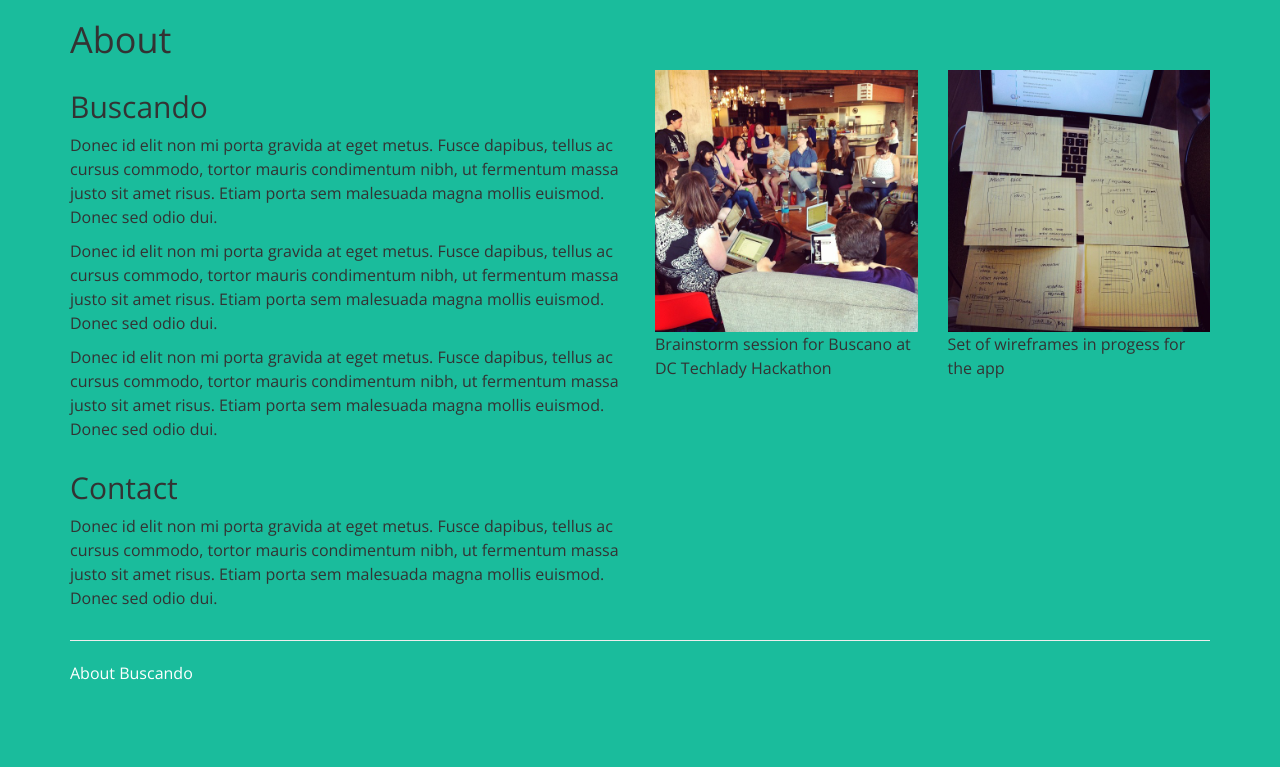
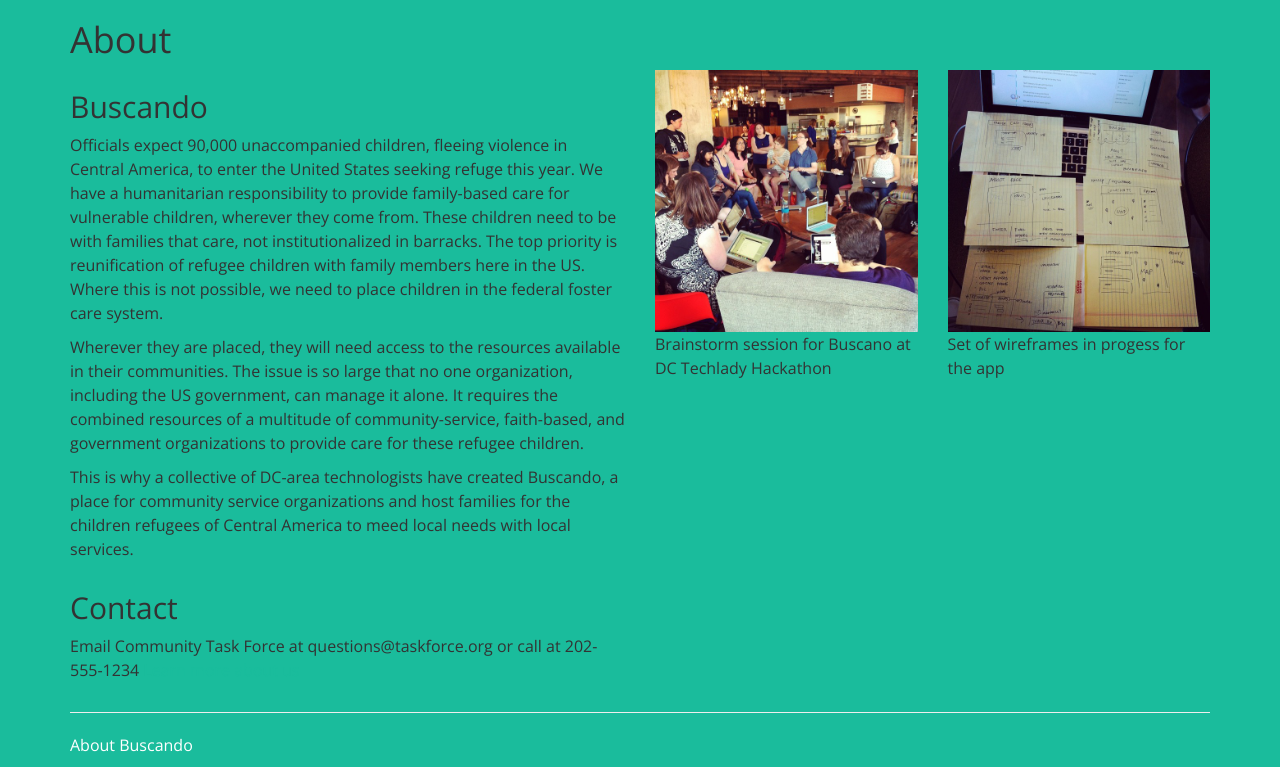
Before and after one commit to aliyarahman/buscando, a Django app: page /app/about/ in a window 1280 px wide. Shown: the part 52-819 px from the top of the page. Before the commit the page ends 732 px from the top, so only its background shows below. Run offline with Django 3.2, Linux system fonts and the light colour scheme; parts of the project's set-up code (start-up, migrations or seed data) failed here and were passed over; some libraries are stand-ins or nearby versions.

Commit message:
added content to index and about page

```diff
--- a/app/templates/about.html
+++ b/app/templates/about.html
@@ -8,9 +8,11 @@
 <div class="row">
 	<div class="col-md-6">
 		<h2>Buscando</h2>
-		<p>Donec id elit non mi porta gravida at eget metus. Fusce dapibus, tellus ac cursus commodo, tortor mauris condimentum nibh, ut fermentum massa justo sit amet risus. Etiam porta sem malesuada magna mollis euismod. Donec sed odio dui. </p>
-		<p>Donec id elit non mi porta gravida at eget metus. Fusce dapibus, tellus ac cursus commodo, tortor mauris condimentum nibh, ut fermentum massa justo sit amet risus. Etiam porta sem malesuada magna mollis euismod. Donec sed odio dui. </p>
-		<p>Donec id elit non mi porta gravida at eget metus. Fusce dapibus, tellus ac cursus commodo, tortor mauris condimentum nibh, ut fermentum massa justo sit amet risus. Etiam porta sem malesuada magna mollis euismod. Donec sed odio dui. </p>
+		<p>Officials expect 90,000 unaccompanied children, fleeing violence in Central America, to enter the United States seeking refuge this year. We have a humanitarian responsibility to provide family-based care for vulnerable children, wherever they come from. These children need to be with families that care, not institutionalized in barracks. The top priority is reunification of refugee children with family members here in the US. Where this is not possible, we need to place children in the federal foster care system.</p>
+
+		<p> Wherever they are placed, they will need access to the resources available in their communities. The issue is so large that no one organization, including the US government, can manage it alone. It requires the combined resources of a multitude of community-service, faith-based, and government organizations to provide care for these refugee children.</p>
+
+		<p>This is why a collective of DC-area technologists have created Buscando, a place for community service organizations and host families for the children refugees of Central America to meed local needs with local services.</p>
 	</div>
 	<div class="col-md-3">
 		<figure>
@@ -36,7 +38,7 @@
 <div class="row">
 	<div class="col-md-6">
 		<h2>Contact</h2>
-		<p>Donec id elit non mi porta gravida at eget metus. Fusce dapibus, tellus ac cursus commodo, tortor mauris condimentum nibh, ut fermentum massa justo sit amet risus. Etiam porta sem malesuada magna mollis euismod. Donec sed odio dui. </p>
+		<p> Email Community Task Force at questions@taskforce.org or call at 202-555-1234 <a href="">Learn more about us </a> </p>
 	</div>
 </div>
 
--- a/app/templates/index.html
+++ b/app/templates/index.html
@@ -34,17 +34,17 @@
     <div class="row">
             <div class="col-md-4">
                 <h2>I'm looking for help</h2>
-                    <p>Donec id elit non mi porta gravida at eget metus. Fusce dapibus, tellus ac cursus commodo, tortor mauris condimentum nibh, ut fermentum massa justo sit amet risus. Etiam porta sem malesuada magna mollis euismod. Donec sed odio dui.</p>
+                    <p>As a host family I want to be able to locate resources near me that can provide legal services for undocumented minors.</p>
             <p><a class="btn btn-default" href="http://getbootstrap.com/examples/jumbotron/#" role="button">View details »</a></p>
             </div>
             <div class="col-md-4">
                     <h2>I can help</h2>
-                    <p>Donec id elit non mi porta gravida at eget metus. Fusce dapibus, tellus ac cursus commodo, tortor mauris condimentum nibh, ut fermentum massa justo sit amet risus. Etiam porta sem malesuada magna mollis euismod. Donec sed odio dui. </p>
+                    <p>As an individual who is interested in voluteering or donating items. I want to know what are the nearest drop off locations and items are needed.  </p>
                     <p><a class="btn btn-default" href="http://getbootstrap.com/examples/jumbotron/#" role="button">View details »</a></p>
             </div>
         <div class="col-md-4">
                     <h2>I'm an Organization</h2>
-                    <p>Donec sed odio dui. Cras justo odio, dapibus ac facilisis in, egestas eget quam. Vestibulum id ligula porta felis euismod semper. Fusce dapibus, tellus ac cursus commodo, tortor mauris condimentum nibh, ut fermentum massa justo sit amet risus.</p>
+                    <p>As an Organization that is able to provide resources I want to be able to update my services, and provide information in a secure way.</p>
                     <p><a class="btn btn-default" href="http://getbootstrap.com/examples/jumbotron/#" role="button">View details »</a></p>
             </div>
     </div>
```
